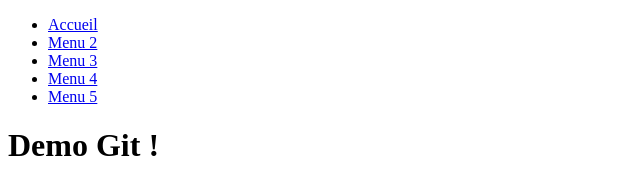
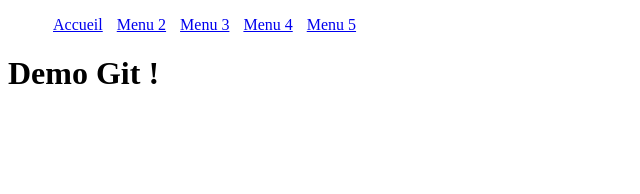
Before and after one commit to StephaneGo/projet1bis, a plain HTML site: page index.html in a window 1280 px wide. Shown: the whole page, without its empty margins (0-640 px from the left). Drawn offline with Linux system fonts and the light colour scheme.

Commit message:
éléments de menu mis côte à côte

```diff
--- a/index.html
+++ b/index.html
@@ -4,6 +4,9 @@
     <meta charset="UTF-8">
     <meta name="viewport" content="width=device-width, initial-scale=1.0">
     <title>Demo Git</title>
+    <style>
+        li {display: inline; padding: 5px}
+    </style>
 </head>
 <body>
     <header>
@@ -21,5 +24,7 @@
     <h1>Demo Git !</h1>
 
 
+
+
 </body>
 </html>
```
